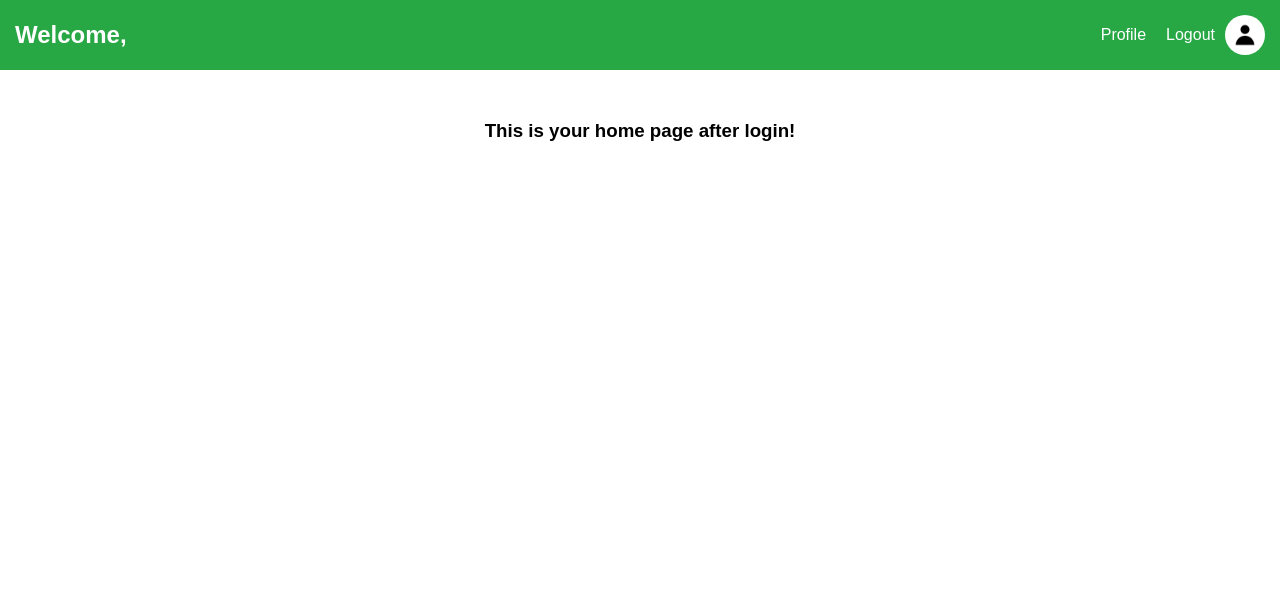
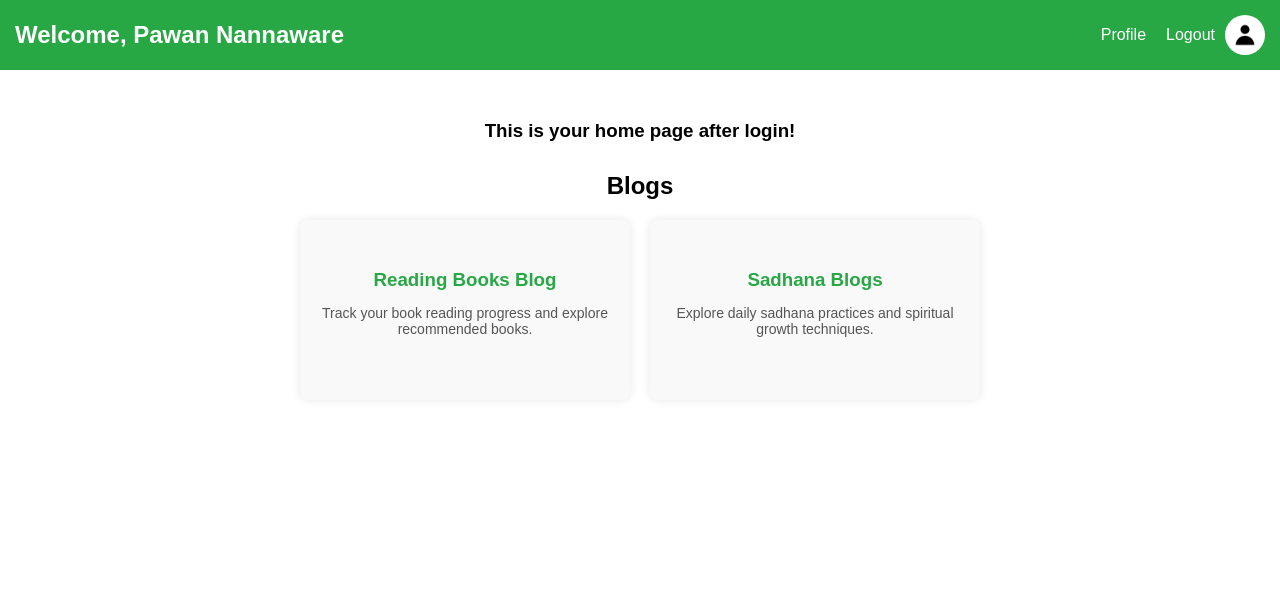
Before and after one commit to PawanYN/Vioce_Project, a Flask app: template templates/home.html in a window 1280 px wide. Shown: the top 600 px of the page. Run offline with Flask 3, Linux system fonts and the light colour scheme; the template is opened without the code that fills it: values that come from a table or form of the project are taken from there, others are empty; parts of the project's set-up code (start-up, migrations or seed data) failed here and were passed over.

Commit message:
created blog box in home page

```diff
--- a/app.py
+++ b/app.py
@@ -30,7 +30,7 @@ class User(db.Model):
     security_question = db.Column(db.String(100))
     security_answer = db.Column(db.String(100))
 
-class Book(db.model):
+class Book(db.Model):
     id=db.Column(db.Integer, primary_key=True)
     name=db.Column(db.String(100),nullable=False)
     semester=db.Column(db.Integer,nullable=True)
--- a/templates/home.html
+++ b/templates/home.html
@@ -6,6 +6,8 @@
     <title>Home Page</title>
     <style>
         body { font-family: Arial, sans-serif; margin: 0; padding: 0; }
+
+        /* Navbar */
         .navbar {
             background-color: #28a745;
             padding: 15px;
@@ -37,16 +39,55 @@
             height: 40px;
             border-radius: 50%;
             margin-left: 10px;
-            cursor: pointer; /* Add pointer cursor */
+            cursor: pointer;
+        }
+
+        /* Blog Section */
+        .blog-section {
+            width: 80%;
+            margin: 30px auto;
+            text-align: center;
+        }
+        .blog-container {
+            display: flex;
+            justify-content: center;
+            gap: 20px;
+            flex-wrap: wrap;
+        }
+        .blog-box {
+            width: 300px;
+            height: 150px;
+            background: #f9f9f9;
+            border-radius: 8px;
+            box-shadow: 0px 0px 10px rgba(0, 0, 0, 0.1);
+            display: flex;
+            flex-direction: column;
+            justify-content: center;
+            align-items: center;
+            padding: 15px;
+            cursor: pointer;
+            transition: 0.3s ease;
+        }
+        .blog-box:hover {
+            background: #f1f1f1;
+        }
+        .blog-box h3 {
+            margin: 0;
+            color: #28a745;
+        }
+        .blog-box p {
+            color: #555;
+            font-size: 14px;
         }
     </style>
 </head>
 <body>
 
+    <!-- Navbar -->
     <div class="navbar">
         <h2>Welcome, {{ user.first_name }} {{ user.last_name }}</h2>
         <div class="nav-links">
-            <a href="{{ url_for('profile') }}">Profile</a>  <!-- Profile Button -->
+            <a href="{{ url_for('profile') }}">Profile</a>
             <a href="{{ url_for('logout') }}" class="logout">Logout</a>
             <div class="profile-container">
                 {% if user.profile_picture %}
@@ -59,6 +100,26 @@
     </div>
 
     <h3 style="text-align: center; margin-top: 50px;">This is your home page after login!</h3>
+
+    <!-- Blog Section -->
+    <div class="blog-section">
+        <h2>Blogs</h2>
+        <div class="blog-container">
+
+            <!-- Reading Book Blog Box -->
+            <div class="blog-box" onclick="window.location.href='{{ url_for('user_books') }}'">
+                <h3>Reading Books Blog</h3>
+                <p>Track your book reading progress and explore recommended books.</p>
+            </div>
+
+            <!-- Sadhana Blog Box -->
+            <div class="blog-box">
+                <h3>Sadhana Blogs</h3>
+                <p>Explore daily sadhana practices and spiritual growth techniques.</p>
+            </div>
+
+        </div>
+    </div>
 
     <script>
         document.addEventListener("DOMContentLoaded", function () {
```
Also changed, not shown: instance/users.db.
